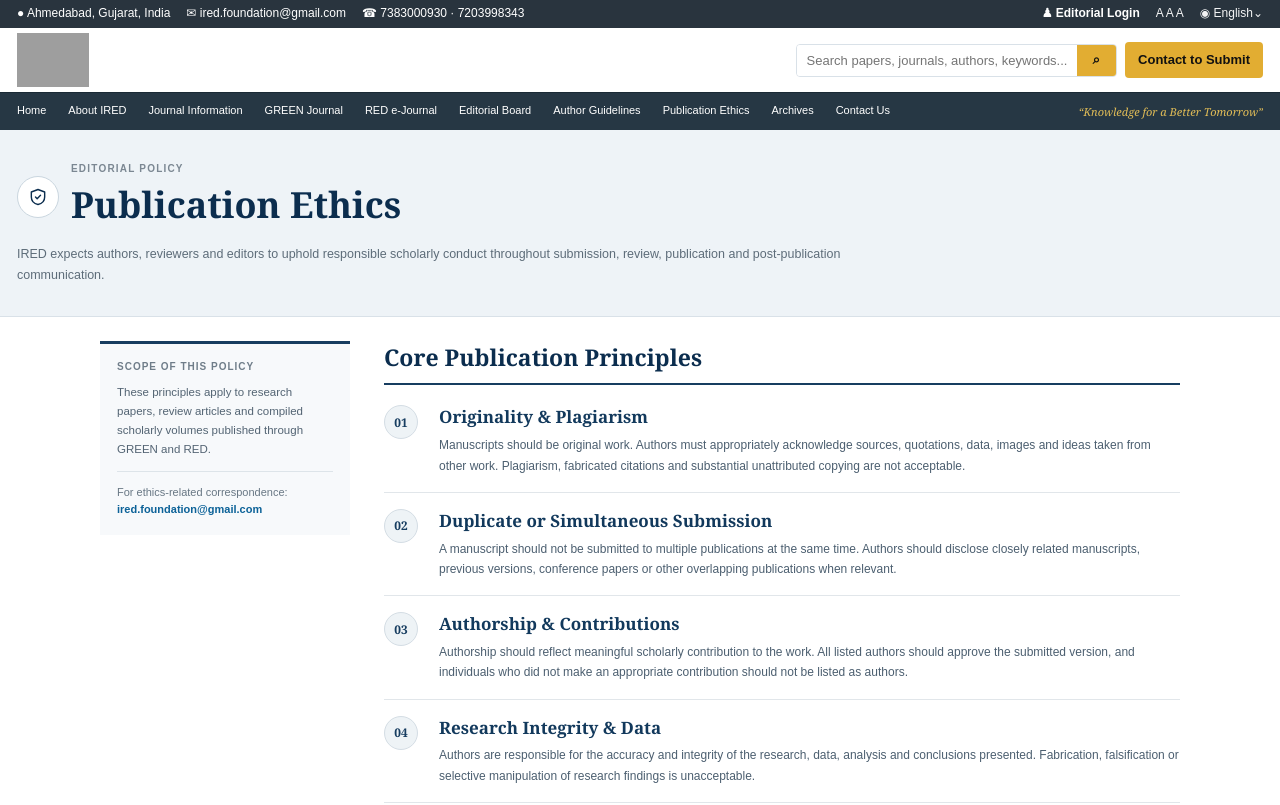
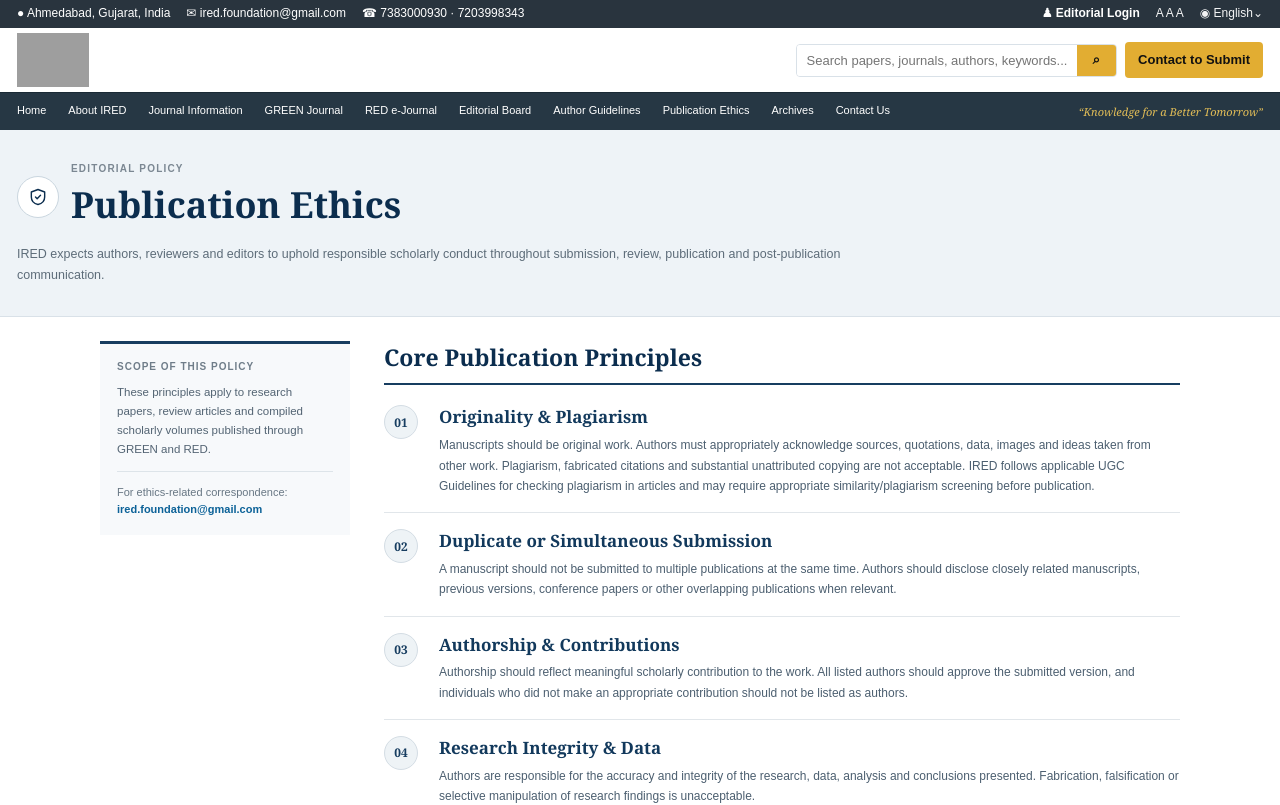
Before and after one commit to Oshobhai/ired-journal-website, a Next.js app: page /publication-ethics in a window 1280 px wide. Shown: the top 805 px of the page. Built offline with nearby package versions, Linux system fonts and the light colour scheme; no server answers; the database is empty; grey boxes are pictures that could not be loaded.

Commit message:
Clarify UGC plagiarism compliance policy

```diff
--- a/app/publication-ethics/page.tsx
+++ b/app/publication-ethics/page.tsx
@@ -1,7 +1,7 @@
 import {Header,Footer} from '../components';
 
 const principles=[
-  ['Originality & Plagiarism','Manuscripts should be original work. Authors must appropriately acknowledge sources, quotations, data, images and ideas taken from other work. Plagiarism, fabricated citations and substantial unattributed copying are not acceptable.'],
+  ['Originality & Plagiarism','Manuscripts should be original work. Authors must appropriately acknowledge sources, quotations, data, images and ideas taken from other work. Plagiarism, fabricated citations and substantial unattributed copying are not acceptable. IRED follows applicable UGC Guidelines for checking plagiarism in articles and may require appropriate similarity/plagiarism screening before publication.'],
   ['Duplicate or Simultaneous Submission','A manuscript should not be submitted to multiple publications at the same time. Authors should disclose closely related manuscripts, previous versions, conference papers or other overlapping publications when relevant.'],
   ['Authorship & Contributions','Authorship should reflect meaningful scholarly contribution to the work. All listed authors should approve the submitted version, and individuals who did not make an appropriate contribution should not be listed as authors.'],
   ['Research Integrity & Data','Authors are responsible for the accuracy and integrity of the research, data, analysis and conclusions presented. Fabrication, falsification or selective manipulation of research findings is unacceptable.'],
```
